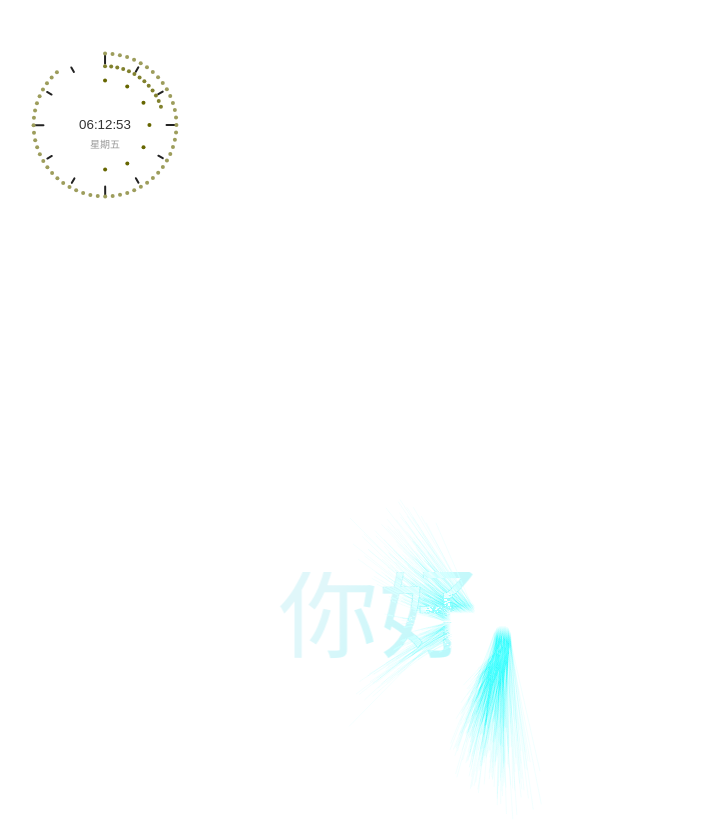
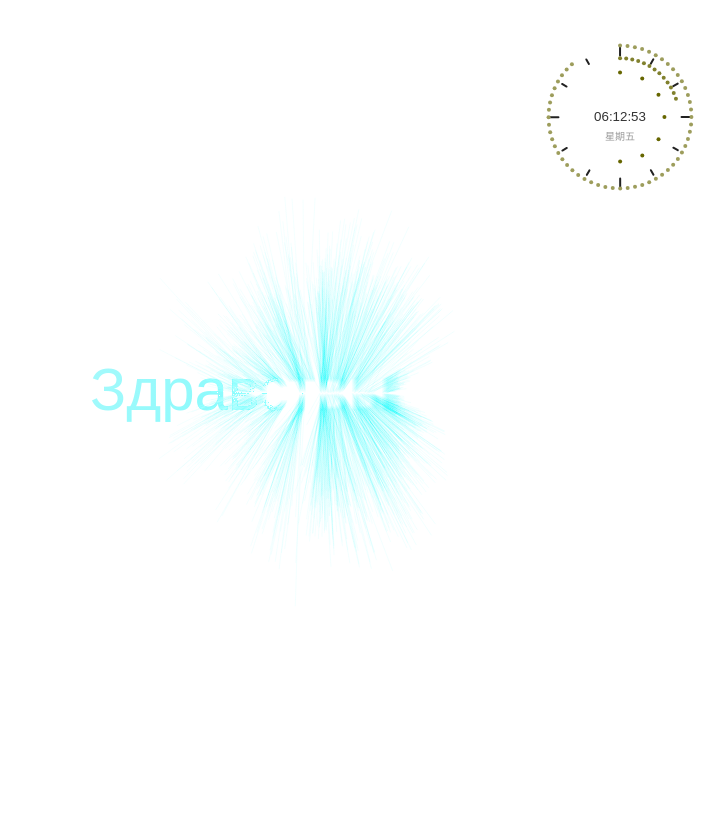
Before and after one commit to zspeter1902/zspeter1902.github.io, a plain HTML site: page index.html in a window 1280 px wide. Shown: the whole page, without its empty margins (20-745 px from the left). Drawn offline with Linux system fonts and the light colour scheme.

Commit message:
修改文字

```diff
--- a/css/zzsc.css
+++ b/css/zzsc.css
@@ -10,6 +10,11 @@ body{
 	margin: 0 auto;
 }
 .zzsc-content{
+  position: absolute;
+  top: 0;
+  left: 0;
+  right: 0;
 	padding: 1em;
   margin: 0 auto;
+  text-align: center;
 }
--- a/index.html
+++ b/index.html
@@ -90,8 +90,8 @@
 	  // clock_digitalran(200,cns11_,clockd11_);
 </script>
 <script>
-  var txt = "你好，吴晨辰！";
-  var txtH = 100;
+  var txt = "Здравствыйте,У Чао, Я тебя люблю.！";
+  var txtH = 60;
   var font = "sans-serif";
   var bg = "#000";
   var rayColor1 = "#e0f7fa";
```
